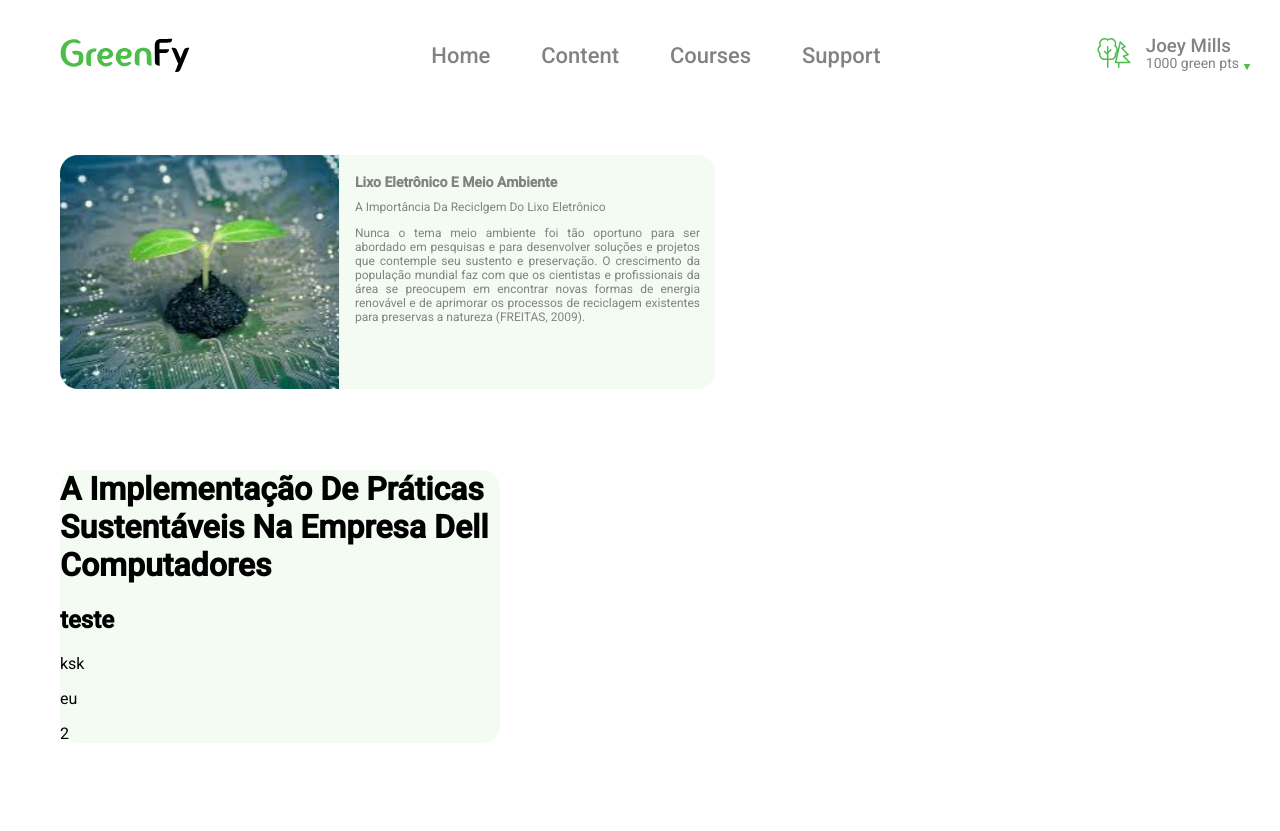
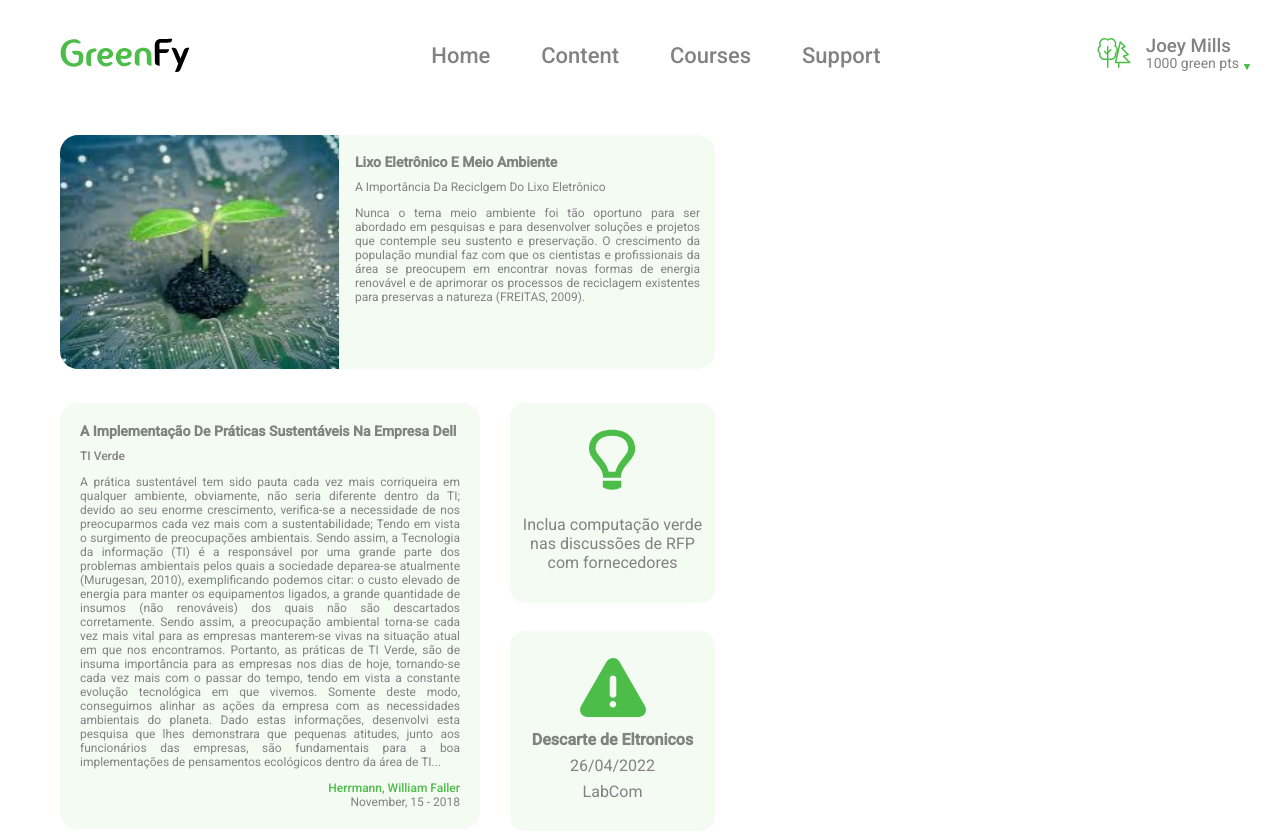
Before and after one commit to Wookyse/greenfy-project, a React (Create React App) app: page /home in a window 1280 px wide. Before the commit the page ends 800 px from the top, so only its background shows below. Built offline with nearby package versions, Linux system fonts and the light colour scheme.

Commit message:
component home

```diff
--- a/src/Pages/Home/index.tsx
+++ b/src/Pages/Home/index.tsx
@@ -3,7 +3,8 @@ import { Header } from "../../components/Header/Index";
 import { TextContainer } from "../../components/TextComponent/Index";
 import "./style.scss";
 import { ReactComponent as Articleimg } from '../../assets/img/homeArticle.svg';
-
+import { ReactComponent as LampIcon } from '../../assets/icons/lamp.svg';
+import { ReactComponent as WarningIcon } from '../../assets/icons/warning.svg';
 
 export const Home = () => {
     return (
@@ -30,11 +31,39 @@ export const Home = () => {
                 </div>
                 <div className="homeContent2">
                     <TextContainer
-                        title="A Implementação De Práticas Sustentáveis Na Empresa Dell Computadores"
-                        subTitle="teste"
-                        mainText="ksk"
-                        autor="eu"
-                        date="2"></TextContainer>
+                        title="A Implementação De Práticas Sustentáveis Na Empresa Dell"
+                        subTitle="TI Verde"
+                        mainText="A prática sustentável tem sido pauta cada vez mais corriqueira em qualquer
+                        ambiente, obviamente, não seria diferente dentro da TI; devido ao seu enorme crescimento,
+                        verifica-se a necessidade de nos preocuparmos cada vez mais com a sustentabilidade; Tendo
+                        em vista o surgimento de preocupações ambientais.
+                        Sendo assim, a Tecnologia da informação (TI) é a responsável por uma grande
+                        parte dos problemas ambientais pelos quais a sociedade deparea-se atualmente (Murugesan,
+                        2010), exemplificando podemos citar: o custo elevado de energia para manter os
+                        equipamentos ligados, a grande quantidade de insumos (não renováveis) dos quais não são
+                        descartados corretamente. Sendo assim, a preocupação ambiental torna-se cada vez mais vital
+                        para as empresas manterem-se vivas na situação atual em que nos encontramos.
+                        Portanto, as práticas de TI Verde, são de insuma importância para as empresas nos
+                        dias de hoje, tornando-se cada vez mais com o passar do tempo, tendo em vista a constante
+                        evolução tecnológica em que vivemos. Somente deste modo, conseguimos alinhar as ações da
+                        empresa com as necessidades ambientais do planeta.
+                        Dado estas informações, desenvolvi esta pesquisa que lhes demonstrara que
+                        pequenas atitudes, junto aos funcionários das empresas, são fundamentais para a boa
+                        implementações de pensamentos ecológicos dentro da área de TI..."
+                        autor="Herrmann, William Faller"
+                        date="November, 15 - 2018"></TextContainer>
+                </div>
+
+                <div className="homeContent3">
+                    <LampIcon />
+                    <p>Inclua computação verde nas discussões de RFP com fornecedores</p>
+                </div>
+
+                <div className="homeContent3 homeContent4">
+                    <WarningIcon />
+                    <p className="warningTitle">Descarte de Eltronicos</p>
+                    <p>26/04/2022</p>
+                    <p>LabCom</p>
                 </div>
             </div>
         </div>
--- a/src/Pages/Home/style.scss
+++ b/src/Pages/Home/style.scss
@@ -1,8 +1,17 @@
 .homeConatiner {
     padding-top: 15px;
 
+    .homeContents {
+        margin-top: 40px;
+        display: grid;
+        grid-template-columns: 30px 420px 1fr;
+        grid-template-rows: 238px 198px 200px;
+        row-gap: 30px;
+        column-gap: 30px;
+    }
+
     .homeContent1 {
-        padding: 60px;
+        grid-column-start: 2;
 
         .homeContentBack1 {
             background-color: #F3FBF3;
@@ -42,6 +51,54 @@
     }
 
     .homeContent2 {
-        padding-left: 60px;
+        grid-column-start: 2;
+
+    }
+
+    .homeContent3 {
+        grid-column-start: 3;
+        background-color: #F3FBF3;
+        height: 200px;
+        width: 205px;
+        border-radius: 15px;
+        display: flex;
+        flex-direction: column;
+        align-items: center;
+        justify-content: center;
+
+        p {
+            padding: 0;
+            margin: 0;
+            margin-top: 20px;
+            text-align: center;
+            padding: 5px;
+            color: #828282;
+        }
+    }
+
+    .homeContent4 {
+        grid-row-start: 3;
+        background-color: #F3FBF3;
+        height: 200px;
+        width: 205px;
+        border-radius: 15px;
+        display: flex;
+        flex-direction: column;
+        align-items: center;
+        justify-content: center;
+
+        p {
+            padding: 0;
+            margin: 0;
+            line-height: 1;
+            text-align: center;
+            padding: 5px;
+            color: #828282;
+        }
+
+        .warningTitle {
+            font-weight: 600;
+            margin-top: 10px;
+        }
     }
 }
--- a/src/components/TextComponent/style.scss
+++ b/src/components/TextComponent/style.scss
@@ -1,9 +1,62 @@
 .textConatiner {
+    width: 400px;
+
+    h1,
+    h2,
+    p {
+        margin: 0;
+        padding: 0;
+    }
+
     .textBackground {
         background-color: #F3FBF3;
+        padding: 20px;
         width: auto;
         height: auto;
         border-radius: 18px;
-        width: 440px;
+        width: 380px;
+
+        h1 {
+            font-size: 14px;
+            color: #828282;
+            font-weight: 600;
+        }
+
+        h2 {
+            padding-top: 10px;
+            padding-bottom: 12px;
+            font-size: 12px;
+            color: #828282;
+            font-weight: 500;
+        }
+
+        p {
+            font-size: 12px;
+            color: #828282;
+            text-align: justify;
+            font-weight: 400;
+        }
+
+        .textAuthor {
+            padding-top: 12px;
+
+            p {
+                text-align: right;
+                width: 100%;
+                color: #4DBD49;
+                font-weight: 500;
+
+            }
+        }
+
+        .textDate {
+            text-align: right;
+            width: 100%;
+
+            p {
+                text-align: right;
+                width: 100%;
+            }
+        }
     }
 }
```
Also changed, not shown: src/assets/icons/lamp.svg (added), src/assets/icons/warning.svg (added).
